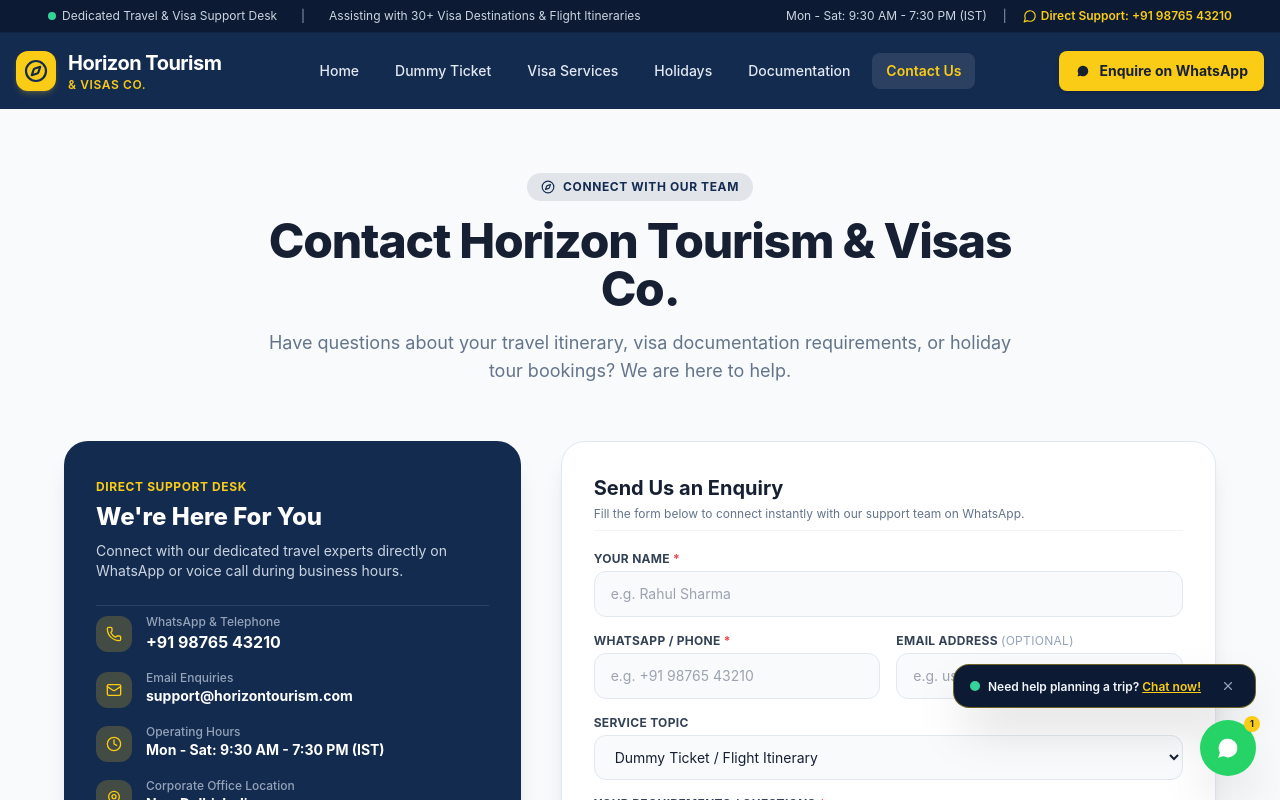
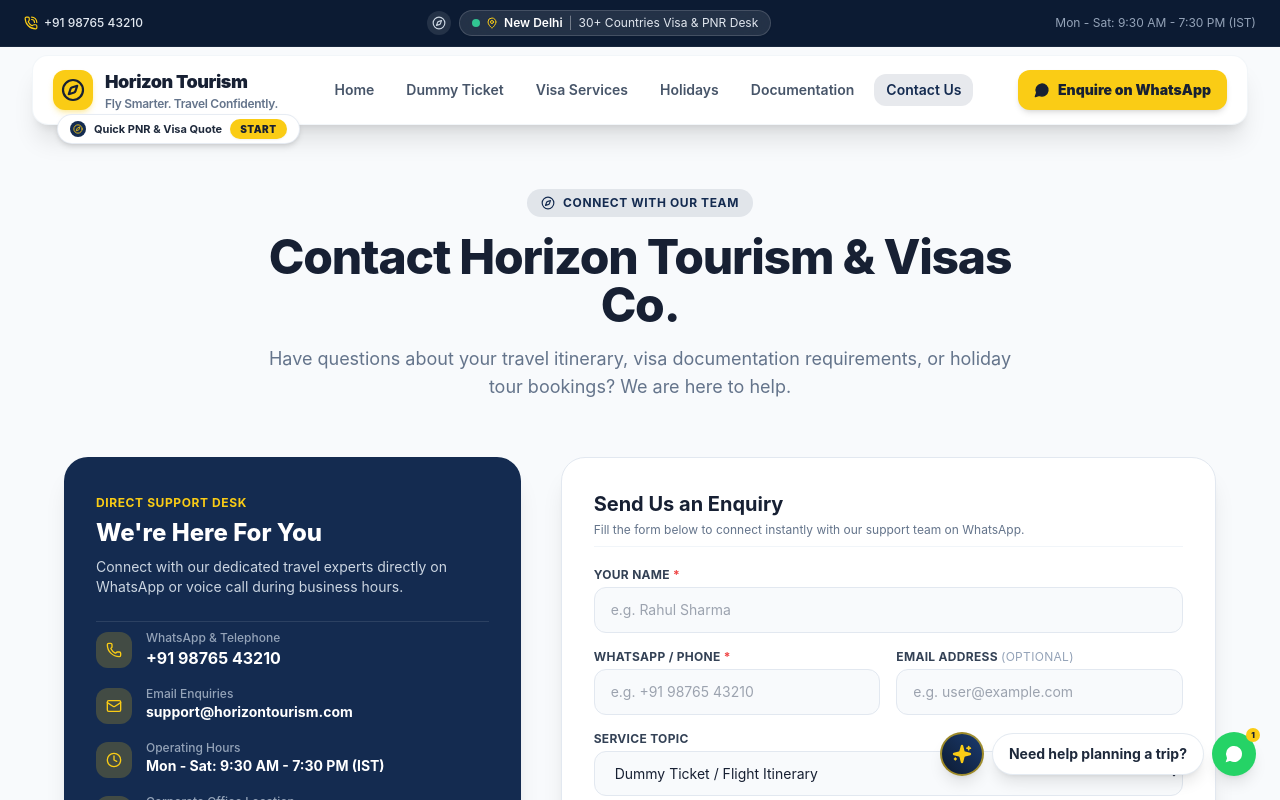
Before and after one commit to Kushmishra123/Tourism-Bazar, a Next.js app: page /contact in a window 1280 px wide. Shown: the top 800 px of the page. Built offline with nearby package versions, Linux system fonts and the light colour scheme.

Commit message:
feat(ui): implement modern app-like glassmorphic header, hero, and bottom navigation

```diff
--- a/components/layout/Header.jsx
+++ b/components/layout/Header.jsx
@@ -3,21 +3,12 @@
 import { useState, useEffect } from 'react';
 import Link from 'next/link';
 import { usePathname } from 'next/navigation';
-import { Menu, X, Compass, PhoneCall, ChevronRight, MessageCircle } from 'lucide-react';
+import { Menu, X, Compass, PhoneCall, ChevronRight, MessageCircle, MapPin } from 'lucide-react';
 import { WHATSAPP_CONFIG, buildWhatsAppUrl, formatGeneralEnquiryMessage } from '@/lib/whatsapp';
 
 export default function Header() {
   const [mobileMenuOpen, setMobileMenuOpen] = useState(false);
-  const [scrolled, setScrolled] = useState(false);
   const pathname = usePathname();
-
-  useEffect(() => {
-    const handleScroll = () => {
-      setScrolled(window.scrollY > 20);
-    };
-    window.addEventListener('scroll', handleScroll);
-    return () => window.removeEventListener('scroll', handleScroll);
-  }, []);
 
   // Close mobile menu on route change
   useEffect(() => {
@@ -44,53 +35,61 @@ export default function Header() {
 
   return (
     <>
-      {/* Top Notice Bar */}
-          <div className="bg-brand-navy-dark text-slate-300 text-xs py-2 border-b border-brand-navy/60 hidden md:block">
-            <div className="w-full px-4 sm:px-6 lg:px-8 xl:px-12 flex items-center justify-between">
-              <div className="flex items-center gap-6">
-                <span className="flex items-center gap-1.5">
-                  <span className="w-2 h-2 rounded-full bg-emerald-400 animate-pulse"></span>
-                  Dedicated Travel & Visa Support Desk
-                </span>
-                <span className="text-slate-400">|</span>
-                <span>Assisting with 30+ Visa Destinations & Flight Itineraries</span>
+      {/* 1. TOP UTILITY BAR (Slim dark navy #0C1B33 with phone and location badge) */}
+      <div className="bg-[#0C1B33] text-white pt-2.5 pb-2.5 px-3 sm:px-6 border-b border-white/5 relative z-40">
+        <div className="max-w-7xl mx-auto flex flex-col sm:flex-row items-center justify-between gap-2 sm:gap-4">
+
+          {/* Centered phone support on mobile */}
+          <div className="w-full sm:w-auto flex items-center justify-center sm:justify-start">
+            <a
+              href={`tel:${WHATSAPP_CONFIG.phoneNumber}`}
+              className="inline-flex items-center gap-1.5 text-xs text-slate-200 hover:text-brand-yellow font-medium transition-colors"
+            >
+              <PhoneCall className="w-3.5 h-3.5 text-brand-yellow" />
+              <span>{WHATSAPP_CONFIG.displayNumber}</span>
+            </a>
           </div>
-              <div className="flex items-center gap-4">
-                <span className="text-slate-300">{WHATSAPP_CONFIG.businessHours}</span>
-                <span className="text-slate-400">|</span>
-                <button
-                  onClick={handleWhatsAppEnquiry}
-                  className="text-brand-yellow font-semibold hover:underline flex items-center gap-1 cursor-pointer"
-                >
-                  <MessageCircle className="w-3.5 h-3.5" />
-                  Direct Support: {WHATSAPP_CONFIG.displayNumber}
-                </button>
+
+          {/* Secondary rounded translucent pill bar */}
+          <div className="flex items-center justify-center gap-2 max-w-full">
+            <div className="w-6 h-6 rounded-full bg-white/10 flex items-center justify-center text-slate-300 shrink-0">
+              <Compass className="w-3.5 h-3.5" />
             </div>
+            <div className="bg-white/10 backdrop-blur-md border border-white/15 px-3 py-1 rounded-full text-[11px] sm:text-xs text-slate-200 flex items-center gap-1.5 truncate shadow-sm">
+              <span className="w-2 h-2 rounded-full bg-emerald-400 animate-pulse shrink-0" />
+              <MapPin className="w-3 h-3 text-brand-yellow shrink-0" />
+              <span className="font-semibold text-white">New Delhi</span>
+              <span className="text-white/40">|</span>
+              <span className="truncate">30+ Countries Visa &amp; PNR Desk</span>
             </div>
           </div>
 
-          {/* Main Header */}
-          <header
-            className={`sticky top-0 z-50 transition-all duration-300 ${scrolled
-                ? 'bg-brand-navy/95 backdrop-blur-md shadow-lg shadow-black/20 py-3'
-                : 'bg-brand-navy py-4'
-              }`}
-          >
-              <div className="w-full max-w-full px-4 flex items-center justify-between gap-3">
-                {/* Brand Logo */}
+          {/* Desktop business hours */}
+          <div className="hidden lg:flex items-center text-xs text-slate-400">
+            <span>{WHATSAPP_CONFIG.businessHours}</span>
+          </div>
+
+        </div>
+      </div>
+
+      {/* 2. FLOATING WHITE ROUNDED HEADER */}
+      <header className="sticky top-2 z-50 mx-3 sm:mx-6 lg:mx-8 mt-2 transition-all duration-200">
+        <div className="relative bg-white rounded-2xl shadow-xl border border-slate-100/90 px-3.5 sm:px-5 py-3 flex items-center justify-between gap-3">
+
+          {/* Left: Brand Logo + Brand Title & Tagline */}
           <Link
             href="/"
-                  className="flex items-center gap-2.5 sm:gap-3 group focus:outline-none focus:ring-2 focus:ring-brand-yellow rounded-lg min-w-0"
+            className="flex items-center gap-2.5 sm:gap-3 group focus:outline-none min-w-0"
           >
-                  <div className="w-9 h-9 sm:w-10 sm:h-10 rounded-xl bg-brand-yellow flex items-center justify-center text-brand-navy shadow-md shadow-brand-yellow/20 group-hover:scale-105 transition-transform duration-200 shrink-0">
+            <div className="w-9 h-9 sm:w-10 sm:h-10 rounded-xl bg-brand-yellow flex items-center justify-center text-brand-dark shadow-md shadow-brand-yellow/30 group-hover:scale-105 transition-transform duration-200 shrink-0">
               <Compass className="w-5 h-5 sm:w-6 sm:h-6 stroke-[2.2]" />
             </div>
             <div className="flex flex-col min-w-0">
-                    <span className="text-white font-bold text-base sm:text-xl tracking-tight leading-tight group-hover:text-brand-yellow transition-colors truncate">
+              <span className="text-brand-dark font-black text-sm sm:text-lg tracking-tight leading-tight group-hover:text-brand-navy transition-colors truncate">
                 Horizon Tourism
               </span>
-                    <span className="text-brand-yellow text-[10px] sm:text-xs font-semibold tracking-wider uppercase truncate">
-                      & Visas Co.
+              <span className="text-brand-muted text-[10px] sm:text-xs font-semibold tracking-tight truncate">
+                Fly Smarter. Travel Confidently.
               </span>
             </div>
           </Link>
@@ -103,9 +102,10 @@ export default function Header() {
                 <Link
                   key={link.name}
                   href={link.href}
-                        className={`px-3.5 py-2 rounded-lg text-sm font-medium transition-all duration-200 ${isActive
-                            ? 'text-brand-yellow bg-white/10 font-semibold'
-                            : 'text-slate-200 hover:text-white hover:bg-white/5'
+                  className={`px-3 py-1.5 rounded-xl text-xs sm:text-sm font-semibold transition-all duration-150 ${
+                    isActive
+                      ? 'text-brand-navy bg-brand-navy/10 font-bold'
+                      : 'text-slate-600 hover:text-brand-navy hover:bg-slate-100'
                   }`}
                 >
                   {link.name}
@@ -115,29 +115,46 @@ export default function Header() {
           </nav>
 
           {/* Header Right Actions */}
-                <div className="hidden sm:flex items-center gap-3 shrink-0">
+          <div className="flex items-center gap-2 shrink-0">
             <button
               onClick={handleWhatsAppEnquiry}
-                    className="bg-brand-yellow hover:bg-brand-yellow-hover text-brand-dark px-4 py-2.5 rounded-lg text-sm font-bold shadow-md hover:shadow-brand-yellow/30 transition-all duration-200 flex items-center gap-2 group active:scale-95"
+              className="hidden sm:inline-flex items-center gap-2 bg-brand-yellow hover:bg-brand-yellow-hover text-brand-dark px-4 py-2.5 rounded-xl text-xs sm:text-sm font-black shadow-md hover:shadow-brand-yellow/30 transition-all cursor-pointer active:scale-95"
             >
-                    <MessageCircle className="w-4 h-4 fill-brand-dark text-brand-yellow group-hover:scale-110 transition-transform" />
+              <MessageCircle className="w-4 h-4 fill-brand-dark" />
               <span>Enquire on WhatsApp</span>
+            </button>
+
+            {/* Clean bordered square hamburger menu button on mobile */}
+            <button
+              onClick={() => setMobileMenuOpen(!mobileMenuOpen)}
+              className="lg:hidden p-2 rounded-xl border border-slate-200 text-slate-700 hover:text-brand-dark hover:bg-slate-50 focus:outline-none focus:ring-2 focus:ring-brand-yellow shrink-0 cursor-pointer"
+              aria-label="Toggle navigation menu"
+            >
+              {mobileMenuOpen ? <X className="w-5 h-5 stroke-[2.2]" /> : <Menu className="w-5 h-5 stroke-[2.2]" />}
             </button>
           </div>
 
-                {/* Mobile Hamburger Button */}
+          {/* Sleek floating pill badge tucked directly below the left side of the white header card */}
+          <div className="absolute -bottom-4 sm:-bottom-5 left-3 sm:left-6 z-20 flex items-center gap-2 bg-white rounded-full py-1 px-2.5 sm:px-3 shadow-md border border-slate-200/80 text-xs text-slate-800">
+            <div className="w-4 h-4 rounded-full bg-brand-navy flex items-center justify-center text-brand-yellow shrink-0">
+              <Compass className="w-2.5 h-2.5" />
+            </div>
+            <span className="font-bold text-[10px] sm:text-[11px] text-slate-800 whitespace-nowrap">
+              Quick PNR &amp; Visa Quote
+            </span>
             <button
-                  onClick={() => setMobileMenuOpen(!mobileMenuOpen)}
-                  className="lg:hidden p-2 sm:p-2.5 rounded-lg text-slate-200 hover:text-white hover:bg-white/10 focus:outline-none focus:ring-2 focus:ring-brand-yellow shrink-0"
-                  aria-label="Toggle mobile menu"
+              onClick={handleWhatsAppEnquiry}
+              className="bg-brand-yellow hover:bg-brand-yellow-hover text-brand-dark px-2.5 py-0.5 rounded-full text-[9px] sm:text-[10px] font-black uppercase tracking-wider shadow-sm cursor-pointer active:scale-95 transition-transform"
             >
-                  {mobileMenuOpen ? <X className="w-6 h-6" /> : <Menu className="w-6 h-6" />}
+              Start
             </button>
+          </div>
+
         </div>
 
         {/* Mobile Navigation Menu Dropdown */}
         {mobileMenuOpen && (
-                <div className="lg:hidden bg-brand-navy-dark border-t border-brand-navy/60 px-4 pt-3 pb-6 shadow-2xl transition-all animate-in slide-in-from-top-2 duration-200">
+          <div className="lg:hidden mt-2 bg-white rounded-2xl border border-slate-200 shadow-2xl p-4 transition-all animate-in slide-in-from-top-2 duration-200">
             <div className="flex flex-col space-y-1">
               {navLinks.map((link) => {
                 const isActive = pathname === link.href || (link.href !== '/' && pathname.startsWith(link.href));
@@ -146,31 +163,32 @@ export default function Header() {
                     key={link.name}
                     href={link.href}
                     onClick={() => setMobileMenuOpen(false)}
-                          className={`flex items-center justify-between px-4 py-3 rounded-xl text-base font-medium transition-colors ${isActive
-                              ? 'bg-brand-yellow text-brand-dark font-bold'
-                              : 'text-slate-200 hover:bg-white/10 hover:text-white'
+                    className={`flex items-center justify-between px-3.5 py-2.5 rounded-xl text-sm font-semibold transition-colors ${
+                      isActive
+                        ? 'bg-brand-navy text-white font-bold'
+                        : 'text-slate-700 hover:bg-slate-100 hover:text-brand-navy'
                     }`}
                   >
                     <span>{link.name}</span>
-                          <ChevronRight className={`w-4 h-4 ${isActive ? 'text-brand-dark' : 'text-slate-400'}`} />
+                    <ChevronRight className={`w-4 h-4 ${isActive ? 'text-brand-yellow' : 'text-slate-400'}`} />
                   </Link>
                 );
               })}
 
-                    <div className="pt-4 mt-2 border-t border-white/10">
+              <div className="pt-3 mt-2 border-t border-slate-100">
                 <button
                   onClick={() => {
                     setMobileMenuOpen(false);
                     handleWhatsAppEnquiry();
                   }}
-                        className="w-full bg-brand-yellow hover:bg-brand-yellow-hover text-brand-dark py-3.5 px-4 rounded-xl font-bold flex items-center justify-center gap-2 shadow-lg"
+                  className="w-full bg-brand-yellow hover:bg-brand-yellow-hover text-brand-dark py-3 px-4 rounded-xl font-black text-sm flex items-center justify-center gap-2 shadow-md cursor-pointer"
                 >
-                        <MessageCircle className="w-5 h-5 fill-brand-dark text-brand-yellow" />
+                  <MessageCircle className="w-4 h-4 fill-brand-dark" />
                   <span>Enquire on WhatsApp</span>
                 </button>
 
-                      <p className="text-center text-xs text-slate-400 mt-3">
-                        Need quick assistance? Our advisors respond promptly.
+                <p className="text-center text-[11px] text-slate-500 mt-2">
+                  Live support: {WHATSAPP_CONFIG.displayNumber}
                 </p>
               </div>
             </div>
--- a/components/ui/FloatingWhatsApp.jsx
+++ b/components/ui/FloatingWhatsApp.jsx
@@ -46,7 +46,7 @@ export default function FloatingWhatsApp() {
   };
 
   return (
-    <div className="fixed bottom-20 lg:bottom-6 right-3 xs:right-4 sm:right-6 z-50 flex flex-col items-end gap-3 print:hidden">
+    <div className="fixed bottom-16 sm:bottom-20 lg:bottom-6 right-2 sm:right-6 z-50 flex flex-col items-end gap-2.5 print:hidden max-w-[calc(100vw-1rem)]">
 
       {/* EXPANDABLE ASSISTANT DRAWER */}
       {isOpen && (
@@ -131,49 +131,53 @@ export default function FloatingWhatsApp() {
         </div>
       )}
 
-      {/* FLOATING PROMPT PILL (Visible when drawer is closed) */}
-      {!isOpen && !tooltipDismissed && (
-        <div
-          onClick={() => setIsOpen(true)}
-          className="cursor-pointer hidden sm:flex items-center gap-2 bg-brand-navy-dark text-white text-xs px-4 py-2.5 rounded-2xl shadow-2xl border border-brand-yellow/40 max-w-xs animate-in fade-in slide-in-from-bottom-2 duration-300 hover:scale-[1.02] transition-transform"
-        >
-          <span className="w-2.5 h-2.5 rounded-full bg-emerald-400 animate-pulse shrink-0" />
-          <span className="font-semibold leading-tight text-slate-100">
-            Need help planning a trip? <span className="text-brand-yellow underline">Chat now!</span>
-          </span>
+      {/* 5. FLOATING PROMPT & ACTION BAR (White pill flanked by Assistant badge and green WhatsApp button) */}
+      {!isOpen && (
+        <div className="flex items-center gap-1.5 sm:gap-2 max-w-full">
+          {/* Left: Dark Navy/Yellow Assistant Badge */}
           <button
-            onClick={(e) => {
-              e.stopPropagation();
-              setTooltipDismissed(true);
-            }}
-            className="text-slate-400 hover:text-white ml-2 p-1 rounded-md hover:bg-white/10"
-            aria-label="Dismiss prompt"
+            onClick={() => setIsOpen(true)}
+            className="w-10 h-10 sm:w-11 sm:h-11 rounded-full bg-gradient-to-tr from-[#0C1B33] via-[#142B50] to-[#1B3B6F] border-2 border-brand-yellow/60 text-brand-yellow flex items-center justify-center shadow-lg hover:scale-105 active:scale-95 transition-all cursor-pointer shrink-0"
+            aria-label="Open travel assistant"
           >
-            <X className="w-3.5 h-3.5" />
+            <Sparkles className="w-5 h-5 fill-brand-yellow text-brand-yellow" />
+          </button>
+
+          {/* Center: Clean White Pill */}
+          <button
+            onClick={() => setIsOpen(true)}
+            className="bg-white hover:bg-slate-50 text-slate-800 text-xs sm:text-sm font-bold px-3 sm:px-4 py-2 sm:py-2.5 rounded-full shadow-lg border border-slate-200/90 hover:border-brand-navy/30 transition-all flex items-center gap-1.5 cursor-pointer whitespace-nowrap active:scale-[0.98]"
+          >
+            <span>Need help planning a trip?</span>
+          </button>
+
+          {/* Right: Circular Green WhatsApp Icon Button */}
+          <button
+            onClick={handleOpenDirectChat}
+            className="group relative flex items-center justify-center w-10 h-10 sm:w-11 sm:h-11 bg-[#25D366] hover:bg-[#20ba59] text-white rounded-full shadow-lg hover:shadow-[#25D366]/40 transition-all hover:scale-105 active:scale-95 cursor-pointer shrink-0"
+            aria-label="Open direct WhatsApp chat"
+          >
+            <span className="absolute -top-1 -right-1 flex h-3.5 w-3.5">
+              <span className="animate-ping absolute inline-flex h-full w-full rounded-full bg-brand-yellow opacity-75" />
+              <span className="relative inline-flex rounded-full h-3.5 w-3.5 bg-brand-yellow text-[8px] font-black text-brand-dark items-center justify-center">
+                1
+              </span>
+            </span>
+            <MessageCircle className="w-5 h-5 sm:w-6 sm:h-6 fill-white text-[#25D366]" />
           </button>
         </div>
       )}
 
-      {/* FLOATING ACTION BUTTON */}
-      <button
-        onClick={() => setIsOpen(!isOpen)}
-        className="group relative flex items-center justify-center w-14 h-14 bg-[#25D366] hover:bg-[#20ba59] text-white rounded-full shadow-2xl hover:shadow-[#25D366]/40 transition-all duration-300 hover:scale-105 active:scale-95 focus:outline-none focus:ring-4 focus:ring-[#25D366]/40 cursor-pointer"
-        aria-label="Open Horizon Tourism WhatsApp Assistant"
-      >
-        {!isOpen ? (
-          <>
-            <span className="absolute -top-1 -right-1 flex h-4 w-4">
-              <span className="animate-ping absolute inline-flex h-full w-full rounded-full bg-brand-yellow opacity-75" />
-              <span className="relative inline-flex rounded-full h-4 w-4 bg-brand-yellow text-[9px] font-bold text-brand-dark items-center justify-center">
-                1
-              </span>
-            </span>
-            <MessageCircle className="w-7 h-7 fill-white text-[#25D366] transition-transform group-hover:scale-110" />
-          </>
-        ) : (
-          <X className="w-6 h-6 stroke-[2.5]" />
-        )}
-      </button>
+      {/* Close button when drawer is open */}
+      {isOpen && (
+        <button
+          onClick={() => setIsOpen(false)}
+          className="flex items-center justify-center w-11 h-11 bg-slate-800 hover:bg-slate-900 text-white rounded-full shadow-xl transition-all hover:scale-105 active:scale-95 cursor-pointer"
+          aria-label="Close assistant"
+        >
+          <X className="w-5 h-5 stroke-[2.5]" />
+        </button>
+      )}
 
     </div>
   );
```
Also changed, not shown: components/home/HeroSection.jsx (+38 -33 lines), components/layout/MobileBottomNav.jsx (+8 -6 lines). Lines whose indentation alone changed are shown as unchanged.
